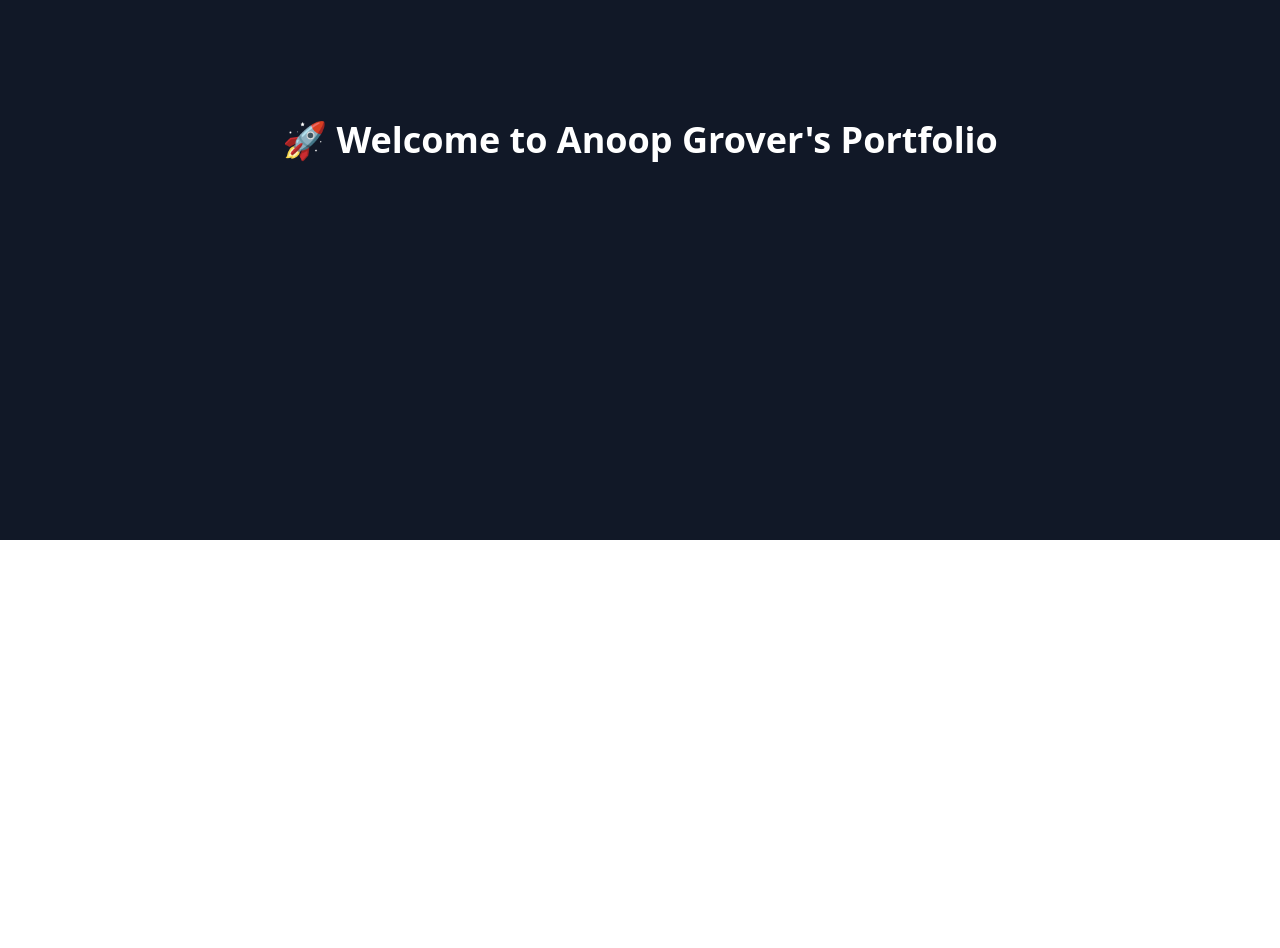
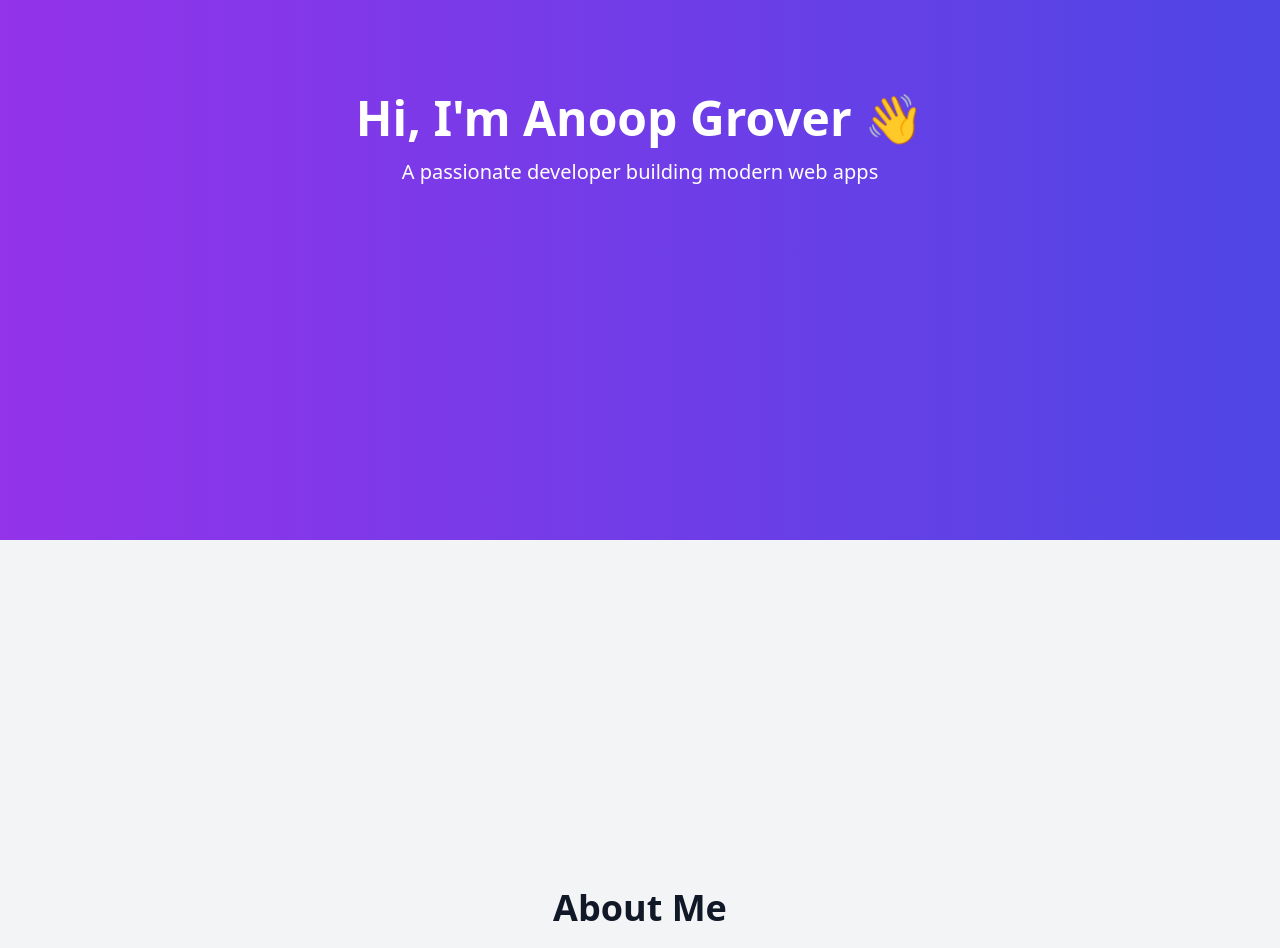
Before and after one commit to anoop-grover/personal-portfolio-website, a React (Vite) app: page / in a window 1280 px wide. Shown: the part 260-1208 px from the top of the page. Before the commit the page ends 800 px from the top, so only its background shows below. Built offline with nearby package versions, Linux system fonts and the light colour scheme.

Commit message:
Update App.jsx

```diff
--- a/src/App.jsx
+++ b/src/App.jsx
@@ -1,9 +1,12 @@
+import Home from "./components/Home"
+import About from "./components/About"
+
 export default function App() {
   return (
-    <div className="min-h-screen flex items-center justify-center bg-gray-900 text-white">
-      <h1 className="text-4xl font-bold">
-        🚀 Welcome to Anoop Grover's Portfolio
-      </h1>
+    <div>
+      <Home />
+      <About />
+      {/* Next: Projects, Services, Certifications, Testimonials, Contact, Footer */}
     </div>
   )
 }
```
